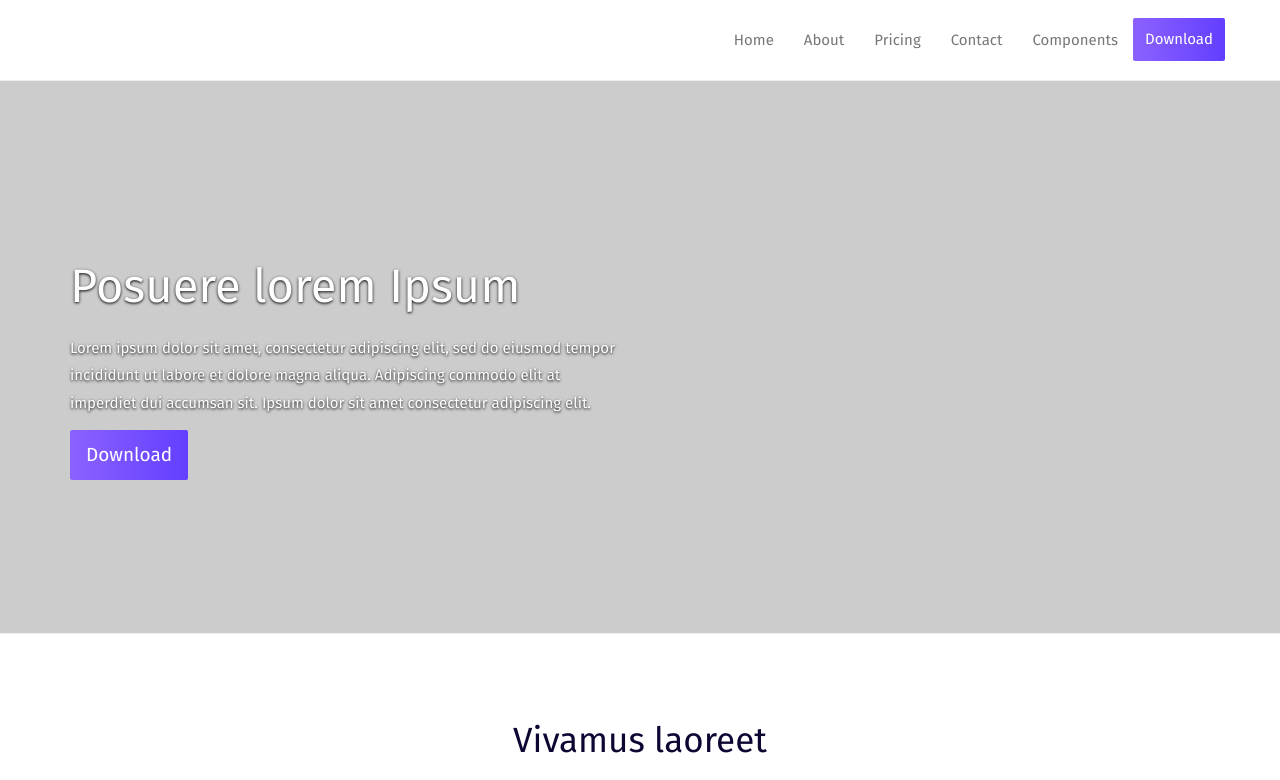
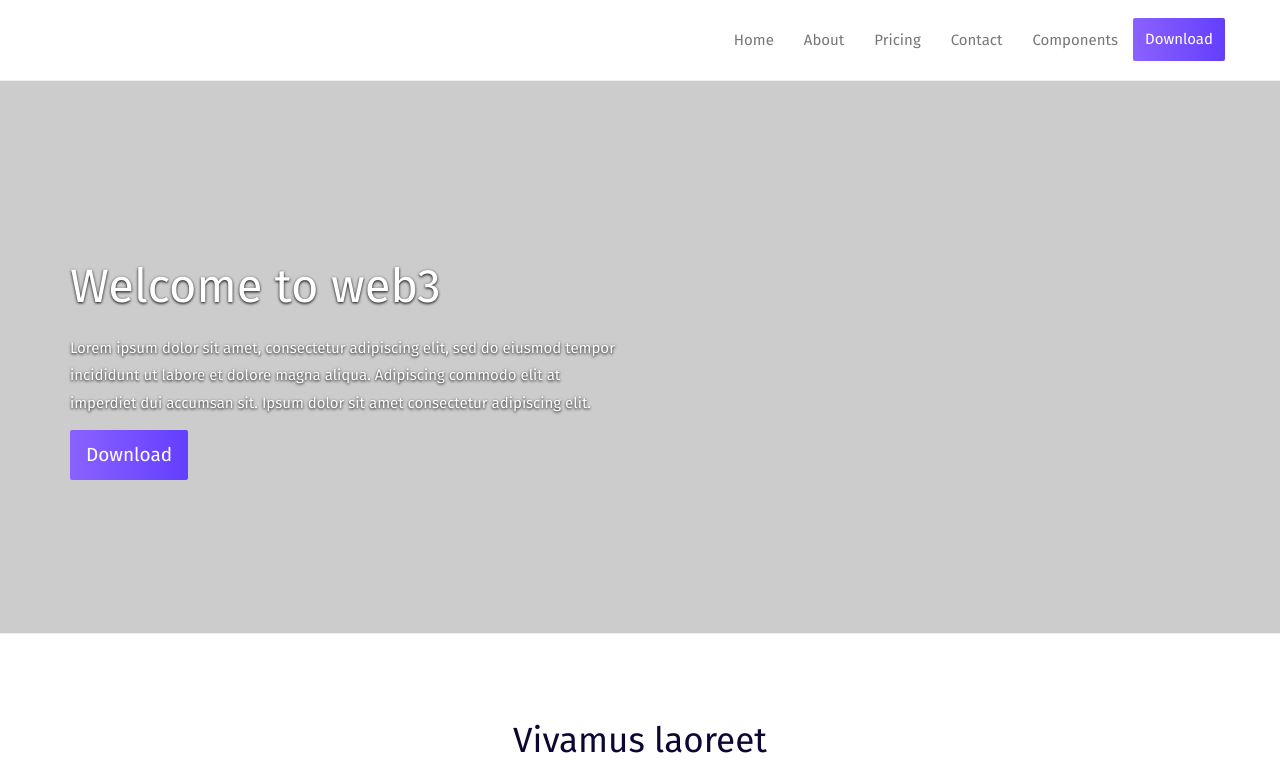
Before and after one commit to outscal-rup/test, a plain HTML site: page index.html in a window 1280 px wide. Shown: the top 780 px of the page. Drawn offline with Linux system fonts and the light colour scheme; a web font is replaced by a local one.

Commit message:
Update index.html

```diff
--- a/index.html
+++ b/index.html
@@ -66,7 +66,7 @@
         <div class="row">
 
             <div class="col-md-6">
-                <h1>Posuere lorem Ipsum</h1>
+                <h1>Welcome to web3</h1>
                 <p>Lorem ipsum dolor sit amet, consectetur adipiscing elit, sed do eiusmod tempor incididunt ut labore
                     et dolore magna aliqua. Adipiscing commodo elit at imperdiet dui accumsan sit. Ipsum dolor sit
                     amet consectetur adipiscing elit. </p>
```
